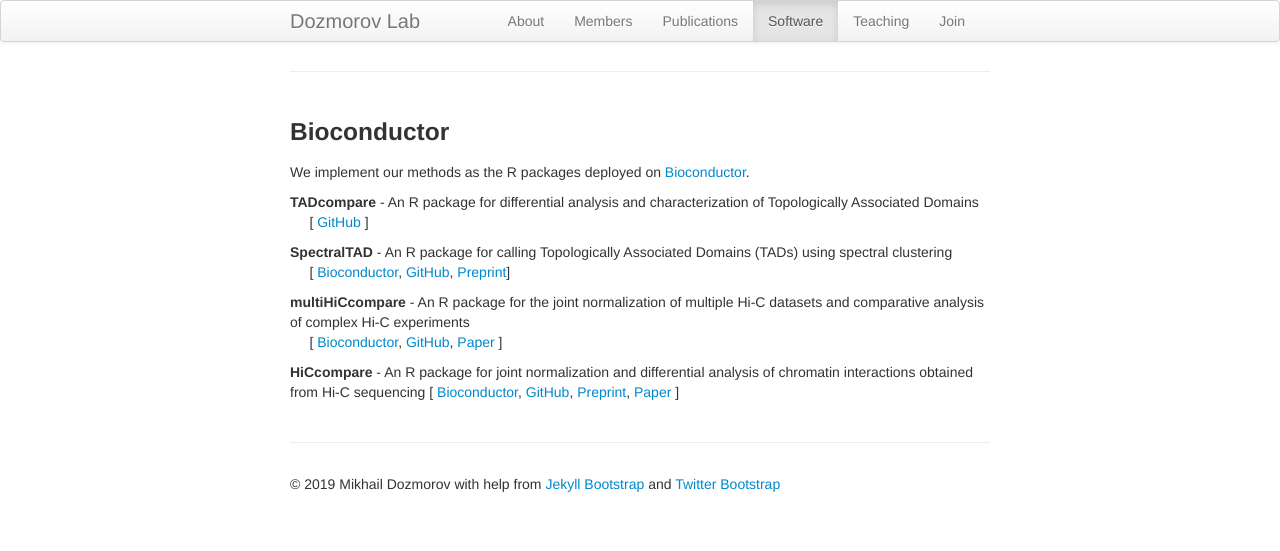
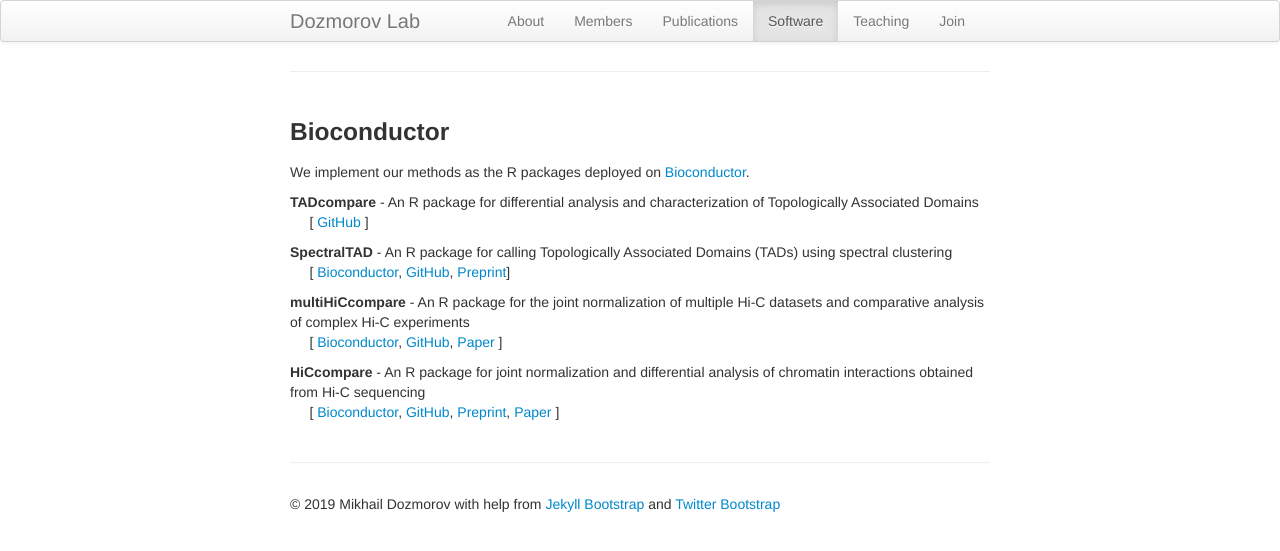
Before and after one commit to dozmorovlab/dozmorovlab.github.io, a Jekyll site: the page built from 04-software.md, in a window 1280 px wide. Shown: the top 551 px of the page. Built offline with Jekyll 4.4.1, drawn with Linux system fonts in a browser that asks for light colours.

Commit message:
fix indentation

```diff
--- a/04-software.md
+++ b/04-software.md
@@ -20,7 +20,7 @@ We implement our methods as the R packages deployed on [Bioconductor](http://www
 <br>&nbsp;&nbsp;&nbsp;&nbsp;&nbsp;[ [Bioconductor](https://bioconductor.org/packages/devel/bioc/html/multiHiCcompare.html), [GitHub](https://github.com/dozmorovlab/multHiCcompare), [Paper](http://www.ncbi.nlm.nih.gov/pubmed/30668639) ]
 
 **HiCcompare** - An R package for joint normalization and differential analysis of chromatin interactions obtained from Hi-C sequencing
-[ [Bioconductor](https://bioconductor.org/packages/devel/bioc/html/HiCcompare.html), [GitHub](https://github.com/dozmorovlab/HiCcompare), [Preprint](https://www.biorxiv.org/content/10.1101/147850v2), [Paper](http://www.ncbi.nlm.nih.gov/pubmed/30064362) ]
+<br>&nbsp;&nbsp;&nbsp;&nbsp;&nbsp;[ [Bioconductor](https://bioconductor.org/packages/devel/bioc/html/HiCcompare.html), [GitHub](https://github.com/dozmorovlab/HiCcompare), [Preprint](https://www.biorxiv.org/content/10.1101/147850v2), [Paper](http://www.ncbi.nlm.nih.gov/pubmed/30064362) ]
 
 <!--
 HMP2data	An R package for data access from the integrative Human Microbiome data portal	https://github.com/dozmorovlab/HMP2Data
```
